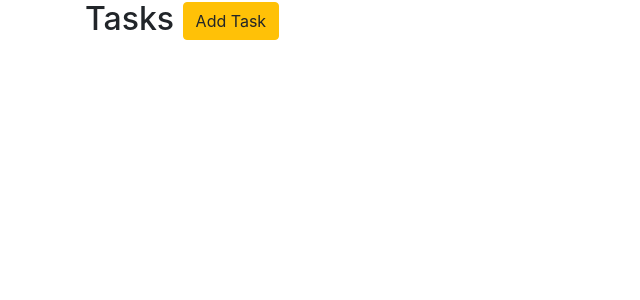
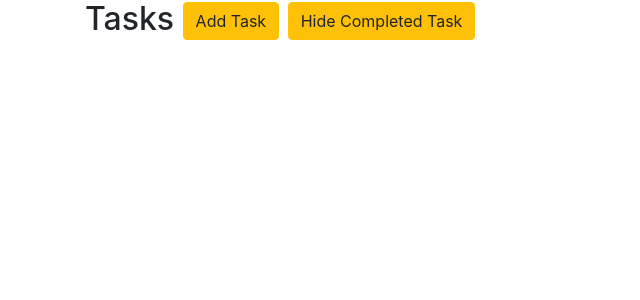
Before and after one commit to webbyfox/tasklist, a Django app: page / in a window 1280 px wide. Shown: the part 56-356 px from the top of the page, without its empty margins (0-640 px from the left). Run offline with Django 3.2, Linux system fonts and the light colour scheme; the visitor is signed in with stand-in values (Sample User, id 1); parts of the project's set-up code (start-up, migrations or seed data) failed here and were passed over; some libraries are stand-ins or nearby versions.

Commit message:
Added hide completed task functionality

```diff
--- a/tasklist/static/js/app.js
+++ b/tasklist/static/js/app.js
@@ -14,7 +14,7 @@
 
     function(response) {
         $scope.username = response.user;
-        console.log(task.username);
+        // console.log(task.username);
     },
 
     function errorCallback(response) {
@@ -61,7 +61,7 @@
 }]);
 
 
-myTaskApp.controller("MyController", function($scope, $http) {
+myTaskApp.controller("MyController", function($scope, $http, $filter) {
 
     var get_url = '/tasks/api/current_user/';
     $http.get(get_url).success(function(response) {
@@ -87,6 +87,15 @@
         $scope.editTask = function(task){
           alert("TODO# Need to implement");
         }
+
+        $scope.completedTask = function(){
+            $scope.tasks = $filter('filter')($scope.tasks, {done: "N"});
+
+        }
+
+        // $scope.allTasks = function(){
+        //     $scope.tasks = $filter('filter')($scope.tasks, {});
+        // }
 
         $scope.deleteTask = function(task) {
             if (confirm('Are you sure you want to delete this?')) {
--- a/tasklist/templates/tasks/home.html
+++ b/tasklist/templates/tasks/home.html
@@ -2,12 +2,13 @@
 
 <div ng-app="TaskApp">
 
+  <div ng-controller="MyController">
+  <h2>Tasks
+     <a  href="{% url 'create' %}"><span class="btn btn-warning">Add Task</span></a>
+     <a  ng-click="completedTask()"><span class="btn btn-warning">Hide Completed Task</span></a>
+  </h2>
 
-  <h2>Tasks
 
-     <a  href="{% url 'create' %}"><span class="btn btn-warning">Add Task</span></a></h2>
-
-  <div ng-controller="MyController">
     <div ng-repeat="task in tasks" class="ng-scope">
       {% verbatim %}
       <div class="alert alert-info" role="alert">
```
